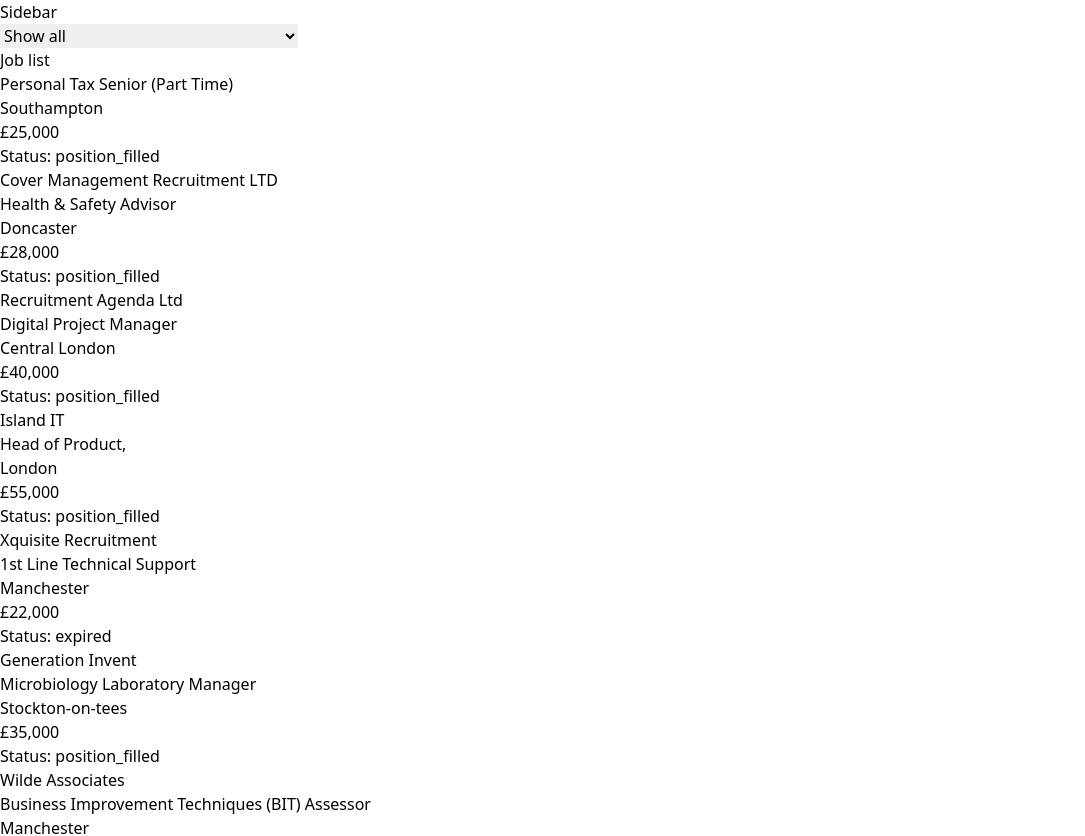
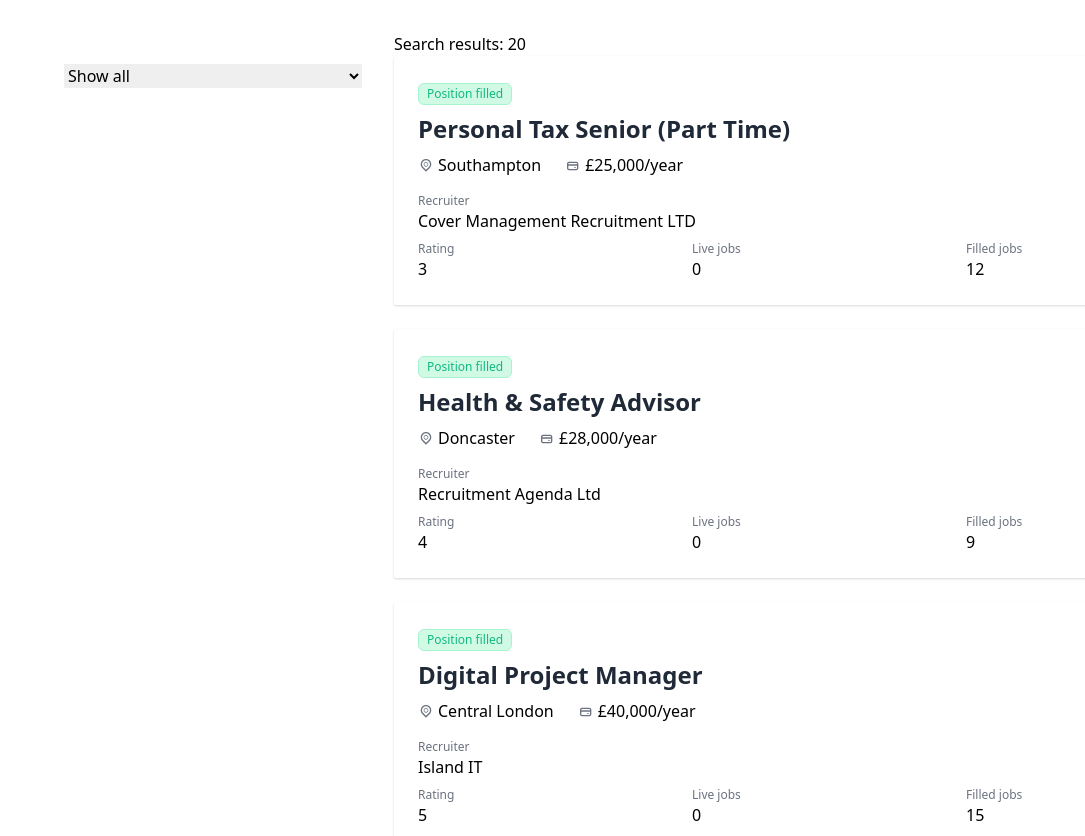
Before and after one commit to cstro/recruiter-job-list, a React (Create React App) app: page / in a window 1280 px wide. Shown: the top 836 px of the page, without its empty margins (0-1085 px from the left). Built offline with nearby package versions, Linux system fonts and the light colour scheme.

Commit message:
Basic job list styling
Add a new component to encapsulate styling for JobListItem.

```diff
--- a/package.json
+++ b/package.json
@@ -9,6 +9,7 @@
     "@testing-library/user-event": "^12.1.10",
     "react": "^17.0.2",
     "react-dom": "^17.0.2",
+    "react-icons": "^4.2.0",
     "react-scripts": "4.0.3",
     "web-vitals": "^1.0.1"
   },
--- a/src/App.css
+++ /dev/null
@@ -1,38 +0,0 @@
-.App {
-  /* text-align: center; */
-}
-
-.App-logo {
-  height: 40vmin;
-  pointer-events: none;
-}
-
-@media (prefers-reduced-motion: no-preference) {
-  .App-logo {
-    animation: App-logo-spin infinite 20s linear;
-  }
-}
-
-.App-header {
-  background-color: #282c34;
-  min-height: 100vh;
-  display: flex;
-  flex-direction: column;
-  align-items: center;
-  justify-content: center;
-  font-size: calc(10px + 2vmin);
-  color: white;
-}
-
-.App-link {
-  color: #61dafb;
-}
-
-@keyframes App-logo-spin {
-  from {
-    transform: rotate(0deg);
-  }
-  to {
-    transform: rotate(360deg);
-  }
-}
--- a/src/App.js
+++ b/src/App.js
@@ -1,5 +1,5 @@
 import {useState} from 'react'
-import './App.css';
+import JobListItem from './components/JobListItem'
 import matchedJobs from './data/matched_jobs.json'
 
 const { recruiters } = matchedJobs
@@ -11,15 +11,6 @@
   }
 ))
 
-const currency = (amount) => new Intl.NumberFormat('en-GB', { style: 'currency', currency: 'GBP', minimumSignificantDigits: 2, maximumSignificantDigits: 2 }).format(amount)
-const Formatters = {
-  currency,
-}
-
-function JobSalary({ amount }) {
-  return amount ? <div>{Formatters.currency(amount)}</div> : null
-}
-
 function App() {
   const [filter, setFilter] = useState('all')
 
@@ -27,6 +18,7 @@
     return recruiters[id]
   }
 
+  // TODO: Is there a better way to do this reactively?
   function filteredJobs () {
     if (filter === 'all') {
       return jobs
@@ -36,33 +28,25 @@
   }
 
   return (
-    <div className="App">
-      <div>
-        Sidebar
-      </div>
-
+    <div className="flex m-8">
+      <div class="bg-grey-100 p-8">
       <select selected={filter} onChange={(event) => setFilter(event.target.value)}>
         <option value={'all'}>Show all</option>
         {Object.entries(recruiters).map(([id, recruiter]) => <option value={id}>{recruiter.name}</option>)}
       </select>
+      </div>
 
-      <h1>Job list</h1>
+      <div class="flex-1">
+
+      Search results: {filteredJobs().length}
 
       <ul>
         {filteredJobs().map((job) => {
           const recruiter = getRecruiter(job.placed_by)
-
-          return (
-          <li key={job.key}>
-            <h2>{job.title}</h2>
-            <h3>{job.location}</h3>
-            <JobSalary amount={job.salary} />
-            <div>Status: {job.status}</div>
-            <div>{recruiter.name}</div>
-          </li>
-          )
+          return <JobListItem key={job.key} job={job} recruiter={recruiter} />
         })}
       </ul>
+      </div>
     </div>
   );
 }
--- /dev/null
+++ b/src/components/JobListItem.js
@@ -0,0 +1,67 @@
+import { TiLocationOutline, TiCreditCard } from "react-icons/ti";
+
+const Formatters = {
+  currency: (amount) => new Intl.NumberFormat('en-GB', { style: 'currency', currency: 'GBP', minimumSignificantDigits: 2, maximumSignificantDigits: 2 }).format(amount),
+}
+
+function JobListItemStatus ({ status }) {
+  let text
+  let color
+
+  switch (status) {
+    case 'position_filled':
+      text = 'Position filled'
+      color = 'green'
+      break
+    case 'expired':
+      text = 'Expired'
+      color = 'yellow'
+      break
+    case 'closed':
+      text = 'Closed'
+      color = 'pink'
+      break
+    default:
+      text = status
+      color = 'gray'
+
+  }
+
+  return (
+    <div className={`text-${color}-500 bg-${color}-100 border-${color}-200 text-xs py-0.5 px-2 rounded-md inline-block border`}>{text}</div>
+  )
+}
+
+function JobListItem ({ job, recruiter}) {
+  return (
+    <li className="bg-white rounded-sm p-6 shadow mb-6">
+      <JobListItemStatus status={job.status} />
+      <h2 className="text-2xl my-2 text-gray-800 font-bold">{job.title}</h2>
+      <div className="flex flex-row mb-4">
+        <div className="flex flex-row items-center text-gray-700m"><TiLocationOutline className="text-gray-500 mr-1" />{job.location}</div>
+        {job.salary && <div className="flex flex-row items-center text-gray-700m ml-6"><TiCreditCard className="text-gray-500 mr-1" />{Formatters.currency(job.salary)}/year</div>}
+      </div>
+
+        <div className="mb-2">
+          <div className="text-xs text-gray-500">Recruiter</div>
+          {recruiter.name}
+        </div>
+      <div className="grid grid-cols-3 gap-4">
+        <div>
+          <div className="text-xs text-gray-500">Rating</div>
+          {recruiter.rating}
+        </div>
+        <div>
+          <div className="text-xs text-gray-500">Live jobs</div>
+          {recruiter.live_job_count}
+        </div>
+        <div>
+          <div className="text-xs text-gray-500">Filled jobs</div>
+          {recruiter.filled_job_count}
+        </div>
+      </div>
+    </li>
+  )
+}
+
+export default JobListItem
```
Also changed, not shown: 1 other file (tests, documents, lock files or other folders).
